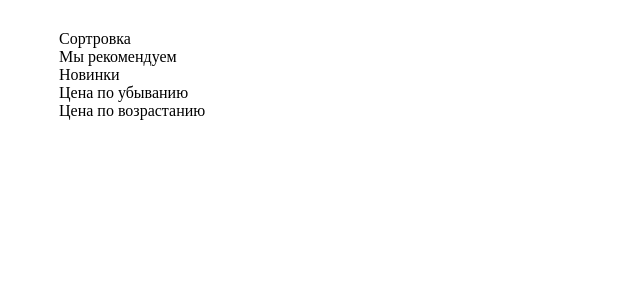
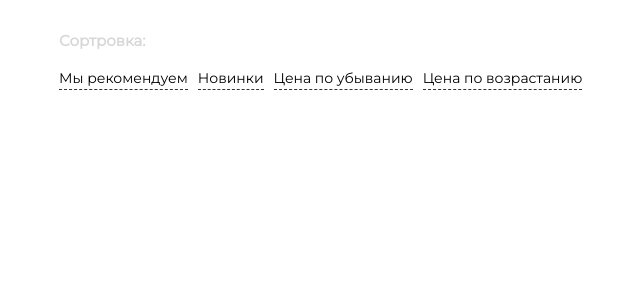
Before and after one commit to talgat55/JS-React-js-Node-js-TypeScript-Filter, a React (Create React App) app: page / in a window 1280 px wide. Shown: the top 300 px of the page, without its empty margins (231-871 px from the left). Built offline with nearby package versions, Linux system fonts and the light colour scheme.

Commit message:
add styles for block sort and add click event for  item

```diff
--- a/package.json
+++ b/package.json
@@ -9,9 +9,11 @@
     "@types/jest": "^26.0.15",
     "@types/node": "^12.0.0",
     "@types/react-dom": "^17.0.0",
+    "@types/styled-components": "^5.1.9",
     "react": "^17.0.2",
     "react-dom": "^17.0.2",
     "react-scripts": "4.0.3",
+    "styled-components": "^5.3.0",
     "typescript": "^4.1.2",
     "web-vitals": "^1.0.1"
   },
--- a/public/index.html
+++ b/public/index.html
@@ -1,20 +1,22 @@
 <!DOCTYPE html>
 <html lang="en">
 <head>
-    <meta charset="utf-8" />
-    <link rel="icon" href="%PUBLIC_URL%/favicon.ico" />
-    <meta name="viewport" content="width=device-width, initial-scale=1" />
-    <meta name="theme-color" content="#000000" />
+    <meta charset="utf-8"/>
+    <link rel="icon" href="%PUBLIC_URL%/favicon.ico"/>
+    <meta name="viewport" content="width=device-width, initial-scale=1"/>
+    <meta name="theme-color" content="#000000"/>
+    <link rel="preconnect" href="https://fonts.gstatic.com">
+    <link href="https://fonts.googleapis.com/css2?family=Montserrat&display=swap" rel="stylesheet">
     <meta
             name="description"
             content="Web site created using create-react-app"
     />
-    <link rel="apple-touch-icon" href="%PUBLIC_URL%/logo192.png" />
+    <link rel="apple-touch-icon" href="%PUBLIC_URL%/logo192.png"/>
     <!--
       manifest.json provides metadata used when your web app is installed on a
       user's mobile device or desktop. See https://developers.google.com/web/fundamentals/web-app-manifest/
     -->
-    <link rel="manifest" href="%PUBLIC_URL%/manifest.json" />
+    <link rel="manifest" href="%PUBLIC_URL%/manifest.json"/>
     <!--
       Notice the use of %PUBLIC_URL% in the tags above.
       It will be replaced with the URL of the `public` folder during the build.
--- a/src/App.css
+++ b/src/App.css
@@ -2,3 +2,9 @@
    width: 700px;
    margin: 30px auto;
  }
+
+ *{
+     font-family: 'Montserrat', sans-serif;
+     font-size: 14px;
+     line-height: 1.5;
+ }
--- a/src/components/Filter.tsx
+++ b/src/components/Filter.tsx
@@ -1,34 +1,68 @@
-import React, {memo} from 'react';
-import FilterItem from './FilterItem';
+import React, {memo } from 'react';
+import SortItem from './SortItem';
+import styled from 'styled-components';
+
 interface interfaceRecommendation {
     slug: string,
     name: string,
 }
+
 const Filter: React.FC = () => {
-    const RECOMMENDATIONS_LIST : Array<interfaceRecommendation> = [
+    const RECOMMENDATIONS_LIST: Array<interfaceRecommendation> = [
         {
             slug: "recommendation",
             name: "Мы рекомендуем",
-        },{
+        }, {
             slug: "new",
             name: "Новинки",
-        },{
+        }, {
             slug: "price_desc",
             name: "Цена по убыванию",
-        },{
+        }, {
             slug: "price_asc",
             name: "Цена по возрастанию",
         }
     ]
 
+
+
     return (
-        <div>
-            <FilterItem
+        <FilterComponent>
+            <SortItem
                 title="Сортровка"
                 items={RECOMMENDATIONS_LIST}
             />
-        </div>
+        </FilterComponent>
     )
 }
 
 export default memo(Filter);
+
+const FilterComponent = styled.div`
+  .filter_sort-title{
+    font-size: 15px;
+    color: #d7d7d7;
+  }
+
+  .filter_sort-items{
+    margin: 0;
+    padding: 0;
+    display: flex;
+
+    li {
+      list-style: none;
+      margin-right: 10px;
+      border-bottom: 1px dashed #333;
+      cursor: pointer;
+      user-select: none;
+      transition: all .3s;
+      &:hover{
+        color: #B4F8C8;
+      }
+      &.active{
+        color: #529d6f;
+      }
+    }
+  }
+
+`;
--- a/src/components/FilterItem.tsx
+++ /dev/null
@@ -1,33 +0,0 @@
-import React, {memo} from 'react';
-
-interface filterItemInterface {
-    title?: string,
-    items?: any
-}
-interface interfaceRecommendation {
-    slug: string,
-    name: string,
-}
-
-const FilterItem: React.FC<filterItemInterface> = ({
-                                                       title,
-                                                       items
-                                                   }) => {
-
-    return (
-        <>
-
-            {
-                title
-            }
-            {
-                items.map((item,index)=> (
-                    <div key={index}>
-                        {item.name}
-                    </div>
-                ))
-            }
-        </>
-    )
-}
-export default memo(FilterItem);
--- /dev/null
+++ b/src/components/SortItem.tsx
@@ -0,0 +1,43 @@
+import React, {memo, useState} from 'react';
+
+interface filterItemInterface {
+    title?: string,
+    items?: any
+}
+
+interface interfaceRecommendation {
+    slug: string,
+    name: string,
+}
+
+const SortItem: React.FC<filterItemInterface> = ({
+                                                     title,
+                                                     items
+                                                 }) => {
+    const [activeElement , setActiveElement] = useState(null);
+    const handlerClickOnSortItem = (index: number) => {
+        setActiveElement(index);
+    }
+    return (
+        <>
+
+            <h3 className="filter_sort-title">
+                {title}:
+            </h3>
+            <ul className="filter_sort-items">
+                {
+                    items.map((item, index) => (
+                        <li
+                            className={activeElement === index ? 'active' : '' }
+                            key={index}
+                            onClick={() => handlerClickOnSortItem(index)}
+                        >
+                            {item.name}
+                        </li>
+                    ))
+                }
+            </ul>
+        </>
+    )
+}
+export default memo(SortItem);
```
Also changed, not shown: 1 other file (tests, documents, lock files or other folders). Lines whose indentation alone changed are shown as unchanged.
